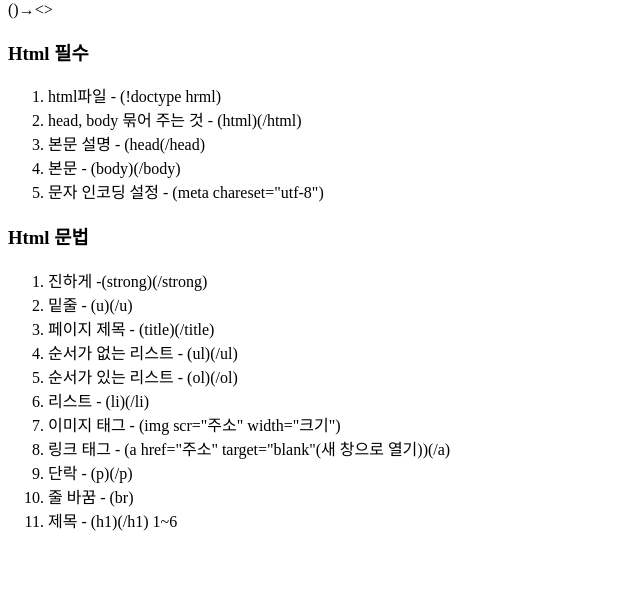
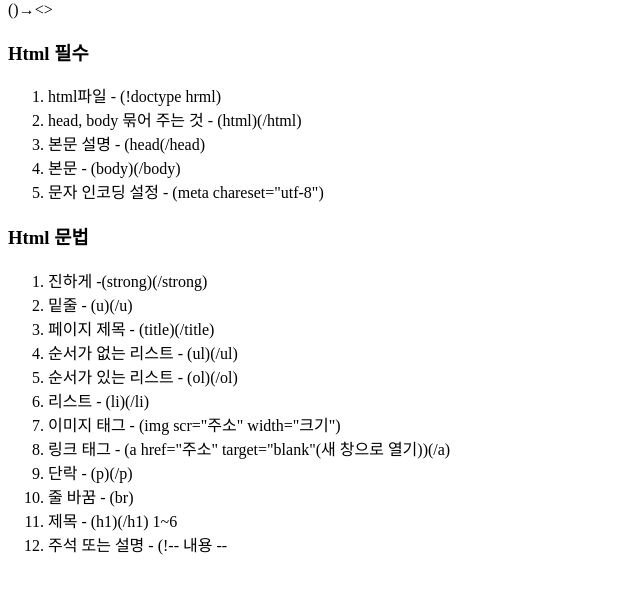
Before and after one commit to woojin2017/web_html, a plain HTML site: page programing/html.html in a window 1280 px wide. Shown: the part 79-672 px from the top of the page, without its empty margins (0-640 px from the left). Drawn offline with Linux system fonts and the light colour scheme.

Commit message:
second version

```diff
--- a/programing/html.html
+++ b/programing/html.html
@@ -29,6 +29,7 @@
       <li>단락 - (p)(/p)</li>
       <li>줄 바꿈 - (br)</li>
       <li>제목 - (h1)(/h1) 1~6</li>
+      <li>주석 또는 설명 - (!-- 내용 --
     </ol>
   </body>
 </html>
```
